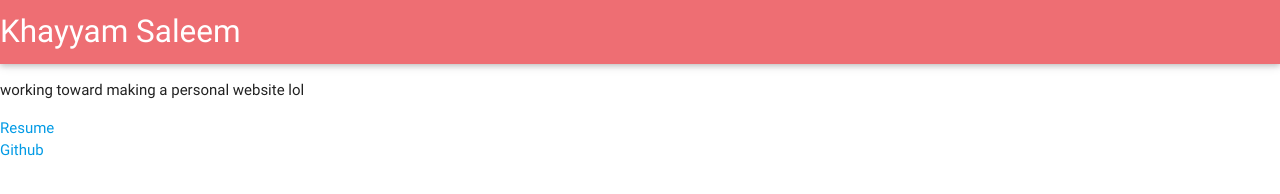
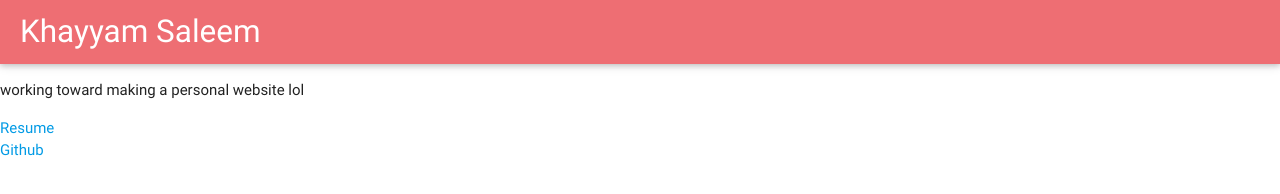
Before and after one commit to khayyamsaleem/mygithubpage, a plain HTML site: page index.html in a window 1280 px wide. Drawn offline with nearby package versions, Linux system fonts and the light colour scheme.

Commit message:
margin for header

```diff
--- a/index.html
+++ b/index.html
@@ -4,6 +4,9 @@
 		<title>Khayyam Saleem</title>
 		<!-- Import Google Icon Font -->
 		<link href="http://fonts.googleapis.com/icon?family=Material+Icons" rel="stylesheet">
+		  <style>
+		      .brand-logo { margin-left: 20px; }
+		  </style>
 		<!-- Import materialize.css -->
 		<link type="text/css" rel="stylesheet" href="css/materialize.min.css" media="screen,projection"/>
 
```
